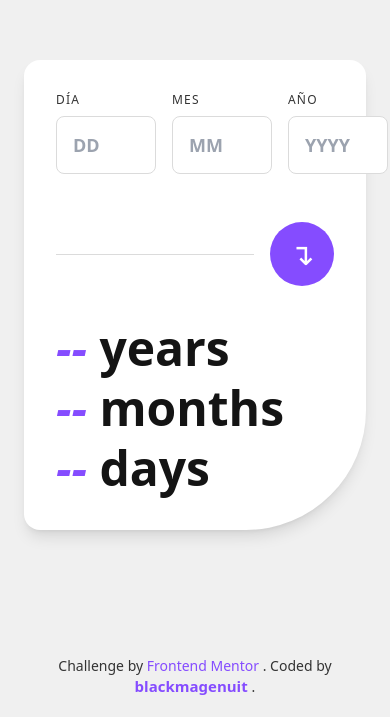
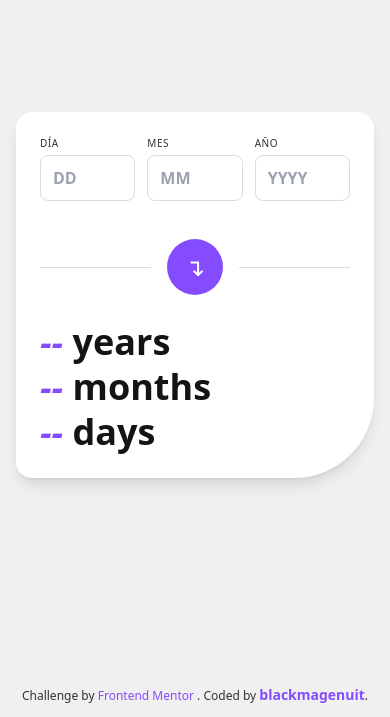
Before and after one commit to blackmagenuit/age-calculator-app-main, a plain HTML site: page index.html in a window 390 px wide. Shown: the part 127-844 px from the top of the page. Drawn offline with nearby package versions, Linux system fonts and the light colour scheme.

Commit message:
Update mobile interface

```diff
--- a/index.html
+++ b/index.html
@@ -24,52 +24,56 @@
   </script>
   <style type="text/tailwindcss">
     @layer components {
-      .input-field {
-        @apply w-full px-4 py-3.5 rounded-lg border border-light-gray font-bold text-lg md:text-xl outline-none focus:border-primary transition-colors;
-      }
       .input-field.has-error {
         @apply border-error;
       }
     }
+
+    @media (max-width: 640px) {
+      body {
+        padding-bottom: 70px;
+      }
+    }
   </style>
 </head>
-<body class="min-h-screen bg-bg-gray flex items-center justify-center p-6 font-sans text-off-black">
-  <main class="bg-white w-full max-w-3xl rounded-2xl rounded-br-[120px] p-8 md:p-12 shadow-lg" role="main">
-    <form id="age-form" novalidate class="mb-8">
-      <fieldset class="flex gap-4 md:gap-6 border-0 p-0 m-0 mb-6">
-        <div class="flex-1 min-w-[100px]">
-          <label for="day" class="block uppercase tracking-widest text-xs text-dark-gray mb-2">Día</label>
+<body class="min-h-screen bg-bg-gray flex items-center justify-center p-4 sm:p-6 font-sans text-off-black">
+  <main class="bg-white w-full max-w-3xl rounded-2xl rounded-br-[80px] sm:rounded-br-[120px] p-6 sm:p-8 md:p-12 shadow-lg" role="main">
+    <form id="age-form" novalidate class="mb-6 sm:mb-8">
+      <fieldset class="flex gap-3 sm:gap-4 md:gap-6 border-0 p-0 m-0 mb-4 sm:mb-6">
+        <div class="flex-1 min-w-0">
+          <label for="day" class="block uppercase tracking-wider sm:tracking-widest text-[10px] sm:text-xs text-dark-gray mb-1 sm:mb-2">Día</label>
           <input id="day" name="day" type="text" inputmode="numeric" placeholder="DD" aria-describedby="day-error"
-                 class="input-field" />
-          <p class="error min-h-[18px] text-error text-xs mt-1.5" id="day-error" aria-live="polite"></p>
+                 class="input-field w-full px-3 sm:px-4 py-2.5 sm:py-3.5 rounded-lg border border-light-gray font-bold text-base sm:text-lg md:text-xl outline-none focus:border-primary transition-colors" />
+          <p class="error min-h-[18px] text-error text-[10px] sm:text-xs mt-1 sm:mt-1.5" id="day-error" aria-live="polite"></p>
         </div>
 
-        <div class="flex-1 min-w-[100px]">
-          <label for="month" class="block uppercase tracking-widest text-xs text-dark-gray mb-2">Mes</label>
+        <div class="flex-1 min-w-0">
+          <label for="month" class="block uppercase tracking-wider sm:tracking-widest text-[10px] sm:text-xs text-dark-gray mb-1 sm:mb-2">Mes</label>
           <input id="month" name="month" type="text" inputmode="numeric" placeholder="MM" aria-describedby="month-error"
-                 class="input-field" />
-          <p class="error min-h-[18px] text-error text-xs mt-1.5" id="month-error" aria-live="polite"></p>
+                 class="input-field w-full px-3 sm:px-4 py-2.5 sm:py-3.5 rounded-lg border border-light-gray font-bold text-base sm:text-lg md:text-xl outline-none focus:border-primary transition-colors" />
+          <p class="error min-h-[18px] text-error text-[10px] sm:text-xs mt-1 sm:mt-1.5" id="month-error" aria-live="polite"></p>
         </div>
 
-        <div class="flex-1 min-w-[100px]">
-          <label for="year" class="block uppercase tracking-widest text-xs text-dark-gray mb-2">Año</label>
+        <div class="flex-1 min-w-0">
+          <label for="year" class="block uppercase tracking-wider sm:tracking-widest text-[10px] sm:text-xs text-dark-gray mb-1 sm:mb-2">Año</label>
           <input id="year" name="year" type="text" inputmode="numeric" placeholder="YYYY" aria-describedby="year-error"
-                 class="input-field" />
-          <p class="error min-h-[18px] text-error text-xs mt-1.5" id="year-error" aria-live="polite"></p>
+                 class="input-field w-full px-3 sm:px-4 py-2.5 sm:py-3.5 rounded-lg border border-light-gray font-bold text-base sm:text-lg md:text-xl outline-none focus:border-primary transition-colors" />
+          <p class="error min-h-[18px] text-error text-[10px] sm:text-xs mt-1 sm:mt-1.5" id="year-error" aria-live="polite"></p>
         </div>
       </fieldset>
 
-      <div class="relative flex items-center gap-4 mb-6">
+      <div class="relative flex items-center gap-4 mb-4 sm:mb-6">
         <div class="flex-1 h-px bg-light-gray"></div>
-        <button class="bg-primary text-white w-16 h-16 rounded-full flex items-center justify-center text-3xl cursor-pointer
+        <button class="bg-primary text-white w-14 h-14 sm:w-16 sm:h-16 rounded-full flex items-center justify-center text-2xl sm:text-3xl cursor-pointer
                        hover:brightness-110 active:scale-95 transition-all"
                 aria-label="Calcular edad" type="submit">
           <span>↴</span>
         </button>
+        <div class="flex-1 h-px bg-light-gray sm:hidden"></div>
       </div>
     </form>
 
-    <section class="mt-6 text-5xl md:text-7xl leading-tight" aria-live="polite">
+    <section class="mt-4 sm:mt-6 text-4xl sm:text-5xl md:text-7xl leading-tight" aria-live="polite">
       <p class="m-0 font-extrabold">
         <span id="years" class="text-primary italic">--</span> <strong class="font-extrabold">years</strong>
       </p>
@@ -82,7 +86,7 @@
     </section>
   </main>
 
-  <footer class="fixed bottom-0 left-0 right-0 text-center text-sm text-dark-gray p-5 bg-bg-gray">
+  <footer class="fixed bottom-0 left-0 right-0 text-center text-xs sm:text-sm text-dark-gray py-3 px-2 sm:p-5 bg-bg-gray">
     Challenge by
     <a href="https://www.frontendmentor.io?ref=challenge" target="_blank" rel="noreferrer"
        class="text-primary no-underline font-medium hover:underline hover:brightness-110 transition-all">
@@ -90,7 +94,7 @@
     </a>.
     Coded by
     <a href="https://github.com/blackmagenuit" target="_blank" rel="noreferrer"
-       class="text-primary no-underline font-bold text-[15px] hover:underline hover:scale-105 transition-all">
+       class="text-primary no-underline font-bold text-sm sm:text-[15px] hover:underline hover:scale-105 transition-all inline-block">
       blackmagenuit
     </a>.
   </footer>
```
